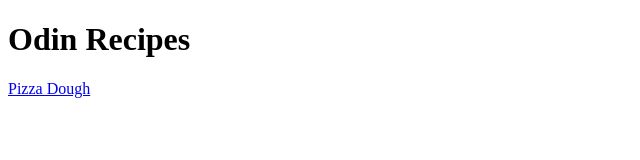
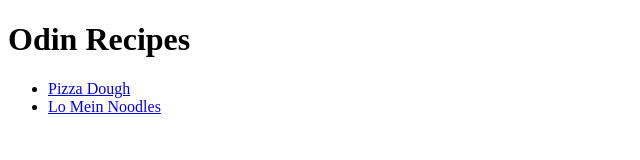
Before and after one commit to hitnc/odin-recipes, a plain HTML site: page index.html in a window 1280 px wide. Shown: the whole page, without its empty margins (0-640 px from the left). Drawn offline with Linux system fonts and the light colour scheme.

Commit message:
Add the noodles.html link and create the list

```diff
--- a/index.html
+++ b/index.html
@@ -8,7 +8,11 @@
 
 <body>
     <h1>Odin Recipes</h1>
-    <a href="recipes/pizza-dough.html">Pizza Dough</a>
+
+    <ul>
+    <li><a href="recipes/pizza-dough.html">Pizza Dough</a></li>
+    <li><a href="recipes/noodles.html">Lo Mein Noodles</a></li>
+    </ul>
 </body>
 
 </html>
```
